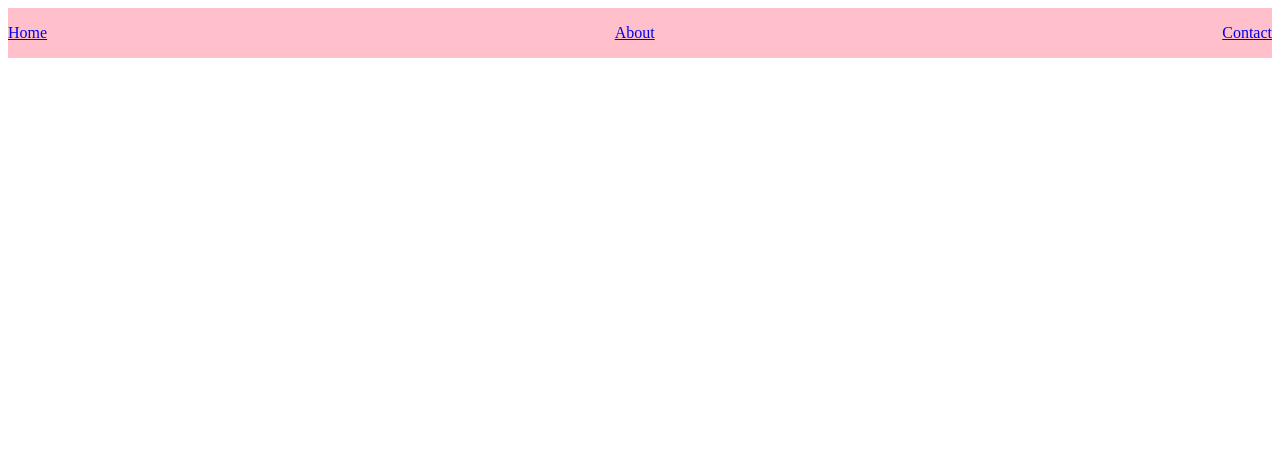
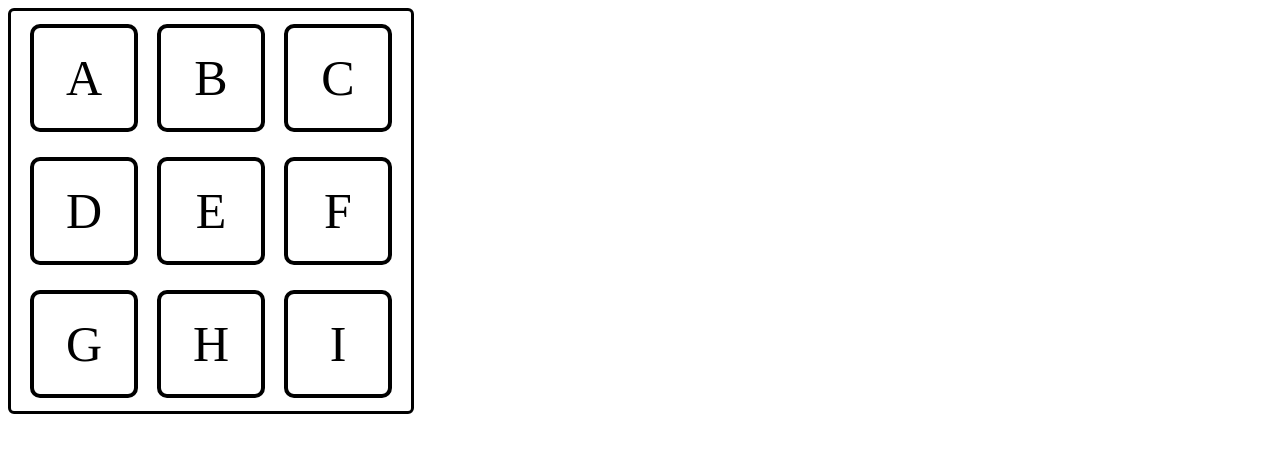
Before and after one commit to 99VaibhavSant/HTML-And-CSS-Practice, a plain HTML site: page Practice-Assignment2/index.html in a window 1280 px wide. Drawn offline with Linux system fonts and the light colour scheme.

Commit message:
Practice

```diff
--- a/HTML And CSS/style.css
+++ /dev/null
@@ -1,3 +0,0 @@
-body{
-    background-image: url(naruto-uzumaki-3840x2160-22818.jpg);
-}
--- a/Practice-Assignment2/index.html
+++ b/Practice-Assignment2/index.html
@@ -1,39 +1,52 @@
 <!DOCTYPE html>
 <html lang="en">
 <head>
-    <meta charset="UTF-8" />
-    <meta name="viewport" content="width=device-width, initial-scale=1.0" />
+    <meta charset="UTF-8">
+    <meta name="viewport" content="width=device-width, initial-scale=1.0">
     <title>Document</title>
     <style>
-      /* .nav{
-            height: 50px;
-            width: 100%;
-            background-color: pink;
-            border: 2px solid black;
+        .cantainer{
+            height: 400px;
+            width: 400px;
+            border: 3px solid black;
             display: flex;
-            /* justify-content: flex-start; */
-      /* align-items: center; */
-      /* flex-direction: row; */
-      /* justify-content: space-between; */
-      /* align-items: center; */
-      /* } */
-      .option {
-        width: 100%;
-        height: 50px;
-        background-color: pink;
+            flex-direction: row;
+            flex-wrap: wrap;
+            justify-content: space-evenly;
+            align-items: center;
+            border-radius: 6px;
+        }
+        .abc {
+    height: 100px;
+    width: 100px;
+    border: 4px solid black;
+    font-size: 50px;
+    text-align: center;
+    border-radius: 10px;
     display: flex;
-        justify-content: space-between;
+    justify-content: center;
     align-items: center;
+    flex-basis: 100px;
+    transition: all 0.3s ease;
+}
+
+.abc:hover {
+    flex-basis: 150px;
+    background-color: lightpink;
 }
     </style>
 </head>
 <body>
-    <div class="nav">
-      <div class="option">
-        <a href="/">Home</a>
-        <a href="/">About</a>
-        <a href="/">Contact</a>
-      </div>
+    <div class="cantainer">
+        <div class="abc">A</div>
+        <div class="abc">B</div>
+        <div class="abc">C</div>
+        <div class="abc">D</div>
+        <div class="abc">E</div>
+        <div class="abc">F</div>
+        <div class="abc">G</div>
+        <div class="abc">H</div>
+        <div class="abc">I</div>
     </div>
 </body>
 </html>
```
Also changed, not shown: HTML And CSS/index.html (deleted, +0 -11 lines), 2 other files. Lines whose indentation alone changed are shown as unchanged.
